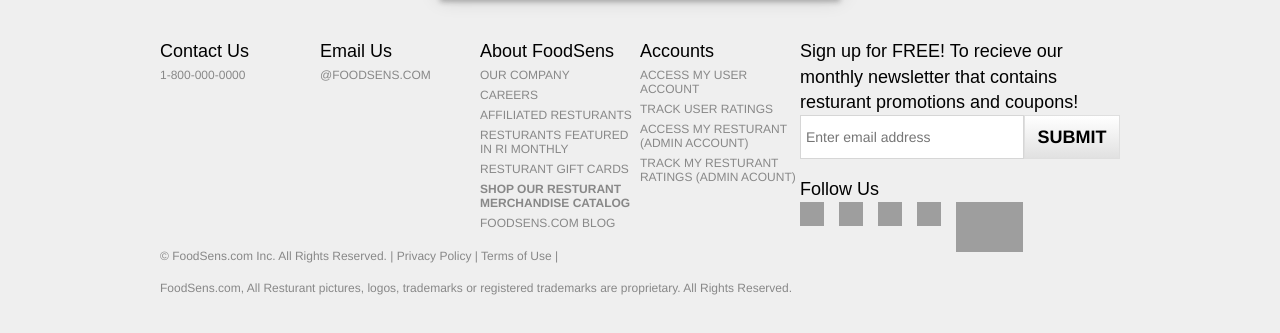
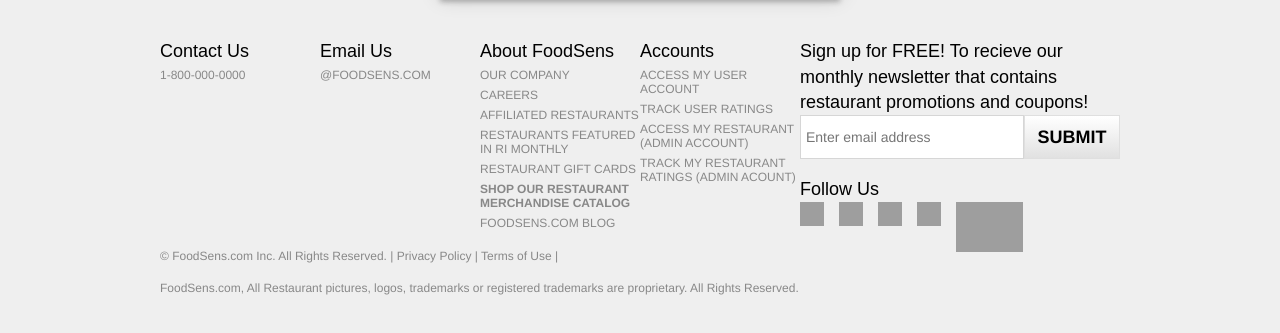
Before and after one commit to pvd-04-team-02/pley-with-your-food-client, a website built with webpack: page index.html in a window 1280 px wide. Shown: the part 1286-1619 px from the top of the page. Built offline with nearby package versions, Linux system fonts and the light colour scheme; grey boxes are pictures that could not be loaded.

Commit message:
Footer corrected restaurant where was a typo

```diff
--- a/index.html
+++ b/index.html
@@ -82,10 +82,10 @@
           <ul class="ftr-links-sub">
             <li><a href="/asp/aboutus/default-asp/_/posters.htm" rel="nofollow">Our Company</a></li>
             <li><a href="http://corporate.art.com/careers" rel="nofollow">Careers</a></li>
-            <li><a href="/asp/landing/artistrising" rel="nofollow">AFFiliated RESTURANTS</a></li>
-            <li><a href="/~/art-for-business" rel="nofollow"> RESTURANTS  featured IN RI MONTHLY</a></li>
-            <li><a href="http://affiliates.art.com/index.aspx" rel="nofollow"> Resturant GIFT CARDS</a></li>
-            <li><a href="/catalog" rel="nofollow"><strong>Shop Our Resturant Merchandise Catalog</strong></a></li>
+            <li><a href="/asp/landing/artistrising" rel="nofollow">AFFiliated RESTAURANTS</a></li>
+            <li><a href="/~/art-for-business" rel="nofollow"> RESTAURANTS  featured IN RI MONTHLY</a></li>
+            <li><a href="http://affiliates.art.com/index.aspx" rel="nofollow"> Restaurant GIFT CARDS</a></li>
+            <li><a href="/catalog" rel="nofollow"><strong>Shop Our Restaurant Merchandise Catalog</strong></a></li>
             <li><a href="http://blog.art.com" rel="nofollow">FoodSens.COM BLOG</a></li>
           </ul>
         </div>
@@ -98,8 +98,8 @@
               <li><span class="link" onclick="link('/asp/secure/your_account/track_orders-asp/_/posters.htm')">Track User Ratings</span></li>
             </art:content>
             <art:content rule="loggedin">
-              <li class="ftr-Login"><span class="link ftr-access-my-account">Access MY Resturant (Admin Account)</span></li>
-              <li><span class="link" onclick="window.location.href = getProfileKey() + '?pagetype=oh';">Track My Resturant Ratings (Admin Acount)</span></li>
+              <li class="ftr-Login"><span class="link ftr-access-my-account">Access MY Restaurant (Admin Account)</span></li>
+              <li><span class="link" onclick="window.location.href = getProfileKey() + '?pagetype=oh';">Track My Restaurant Ratings (Admin Acount)</span></li>
             </art:content>
           </ul>
         </div>
@@ -107,7 +107,7 @@
       </div>
       <!--/.footer-lists-->
       <div class="footer-email">
-        <h6 class="ftr-hdr">Sign up for FREE!  To recieve our monthly newsletter that contains resturant promotions and coupons!</h6>
+        <h6 class="ftr-hdr">Sign up for FREE!  To recieve our monthly newsletter that contains restaurant promotions and coupons!</h6>
         <div id="ftr-email" class="ftr-email-form">
           <form id="ftrEmailForm" method="post" action="http://em.art.com/pub/rf">
             <div class="error">Please enter a valid email address</div>
@@ -161,7 +161,7 @@
       <!--/.footer-social-->
       <div class="footer-legal">
         <p>&copy; FoodSens.com Inc. All Rights Reserved. | <a href="/help/privacy-policy.html" rel="nofollow">Privacy Policy</a> | <a href="/help/terms-of-use.html" rel="nofollow">Terms of Use</a> | <a href="/help/terms-of-sale.html" rel="nofollow"></a></p>
-        <p>FoodSens.com, All Resturant pictures, logos, trademarks or registered trademarks are proprietary. All Rights Reserved.</p>
+        <p>FoodSens.com, All Restaurant pictures, logos, trademarks or registered trademarks are proprietary. All Rights Reserved.</p>
 
       </div>
       <!--/.footer-legal-->
```
